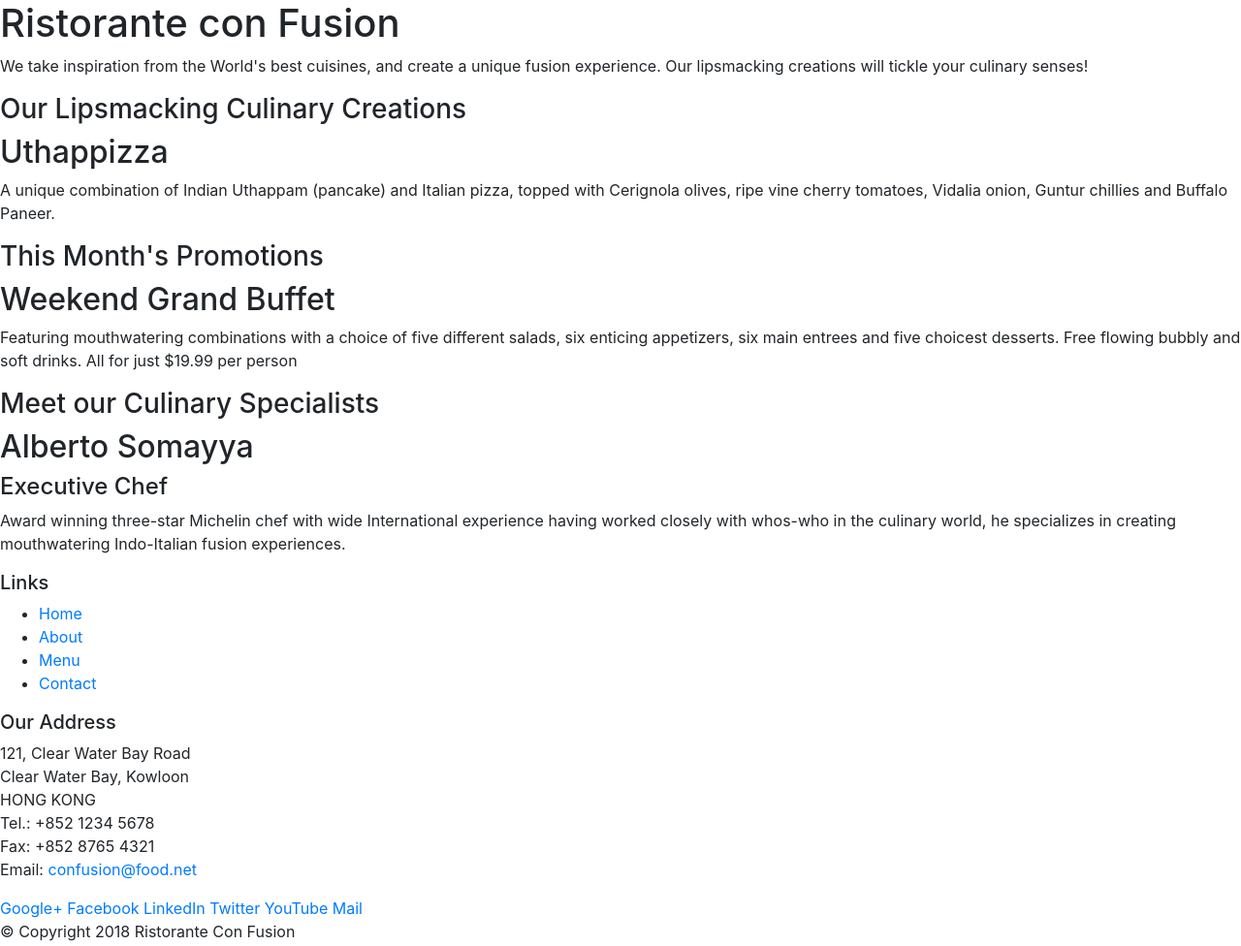
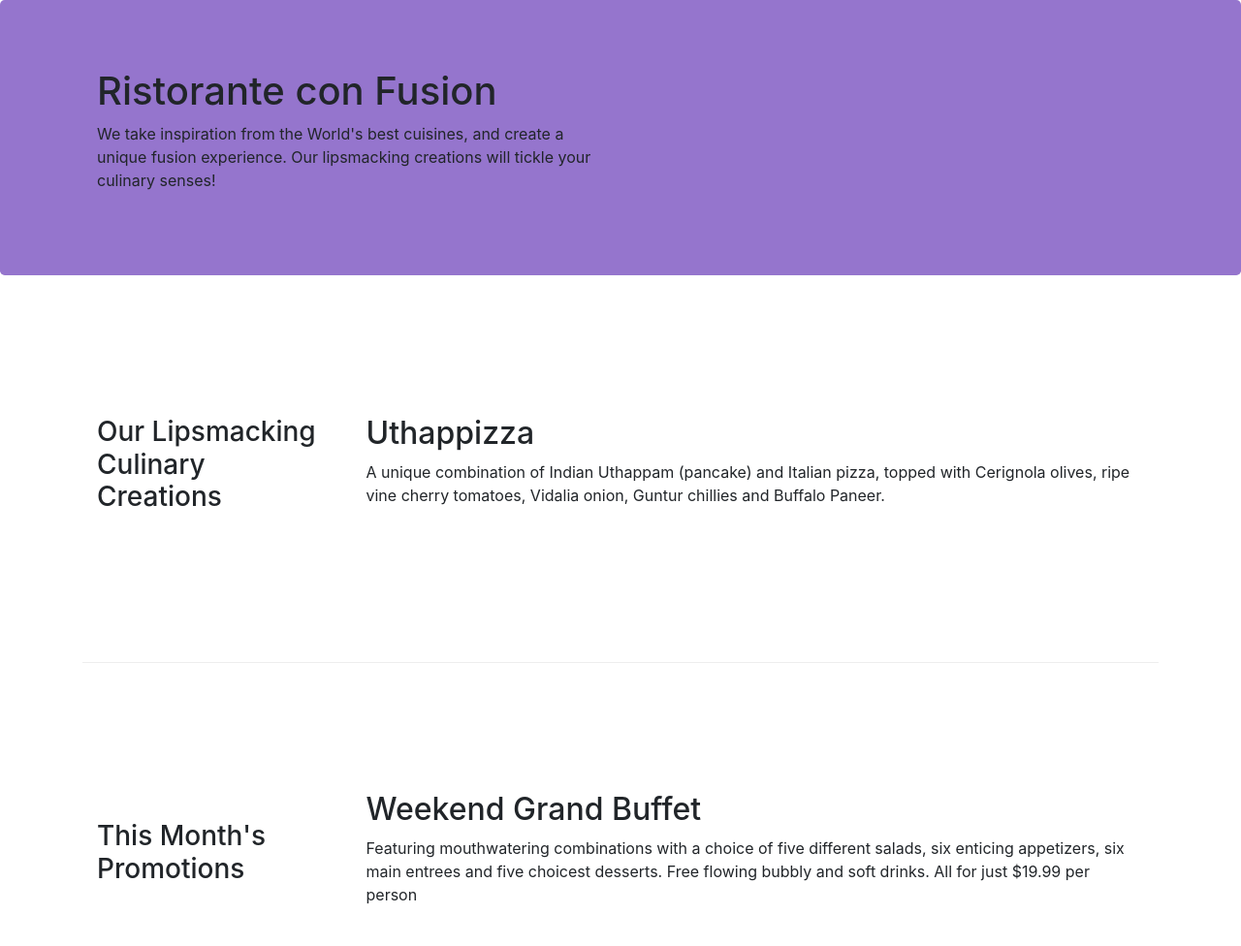
Before and after one commit to parthx9/Coursera, a website: page index.html in a window 1280 px wide. Shown: the top 976 px of the page at 97% size. Drawn offline with nearby package versions, Linux system fonts and the light colour scheme.

Commit message:
Completing Week-1

```diff
--- a/index.html
+++ b/index.html
@@ -9,51 +9,54 @@
 
     <!-- Bootstrap CSS -->
     <link rel="stylesheet" href="node_modules/bootstrap/dist/css/bootstrap.min.css">
+
+    <!-- Custom CSS -->
+    <link rel="stylesheet" type="text/css" href="style/styles.css">
     <title>Ristorante Con Fusion</title>
 </head>
 
 <body>
 
-    <header>
-        <div>
-            <div>
-                <div>
+    <header class="jumbotron">
+        <div class="container">
+            <div class="row row-header align-items-center">
+                <div class="col-12 col-sm-6">
                     <h1>Ristorante con Fusion</h1>
                     <p>We take inspiration from the World's best cuisines, and create a unique fusion experience. Our lipsmacking creations will tickle your culinary senses!</p>
                 </div>
-                <div>
+                <div class="col-12 col-sm">
                 </div>
             </div>
         </div>
     </header>
 
-    <div>
-        <div>
-            <div>
+    <div class="container">
+        <div class="row row-content align-items-center">
+            <div class="col-12 col-sm-4 col-md-3">
                 <h3>Our Lipsmacking Culinary Creations</h3>
             </div>
-            <div>
+            <div class="col-12 col-sm col-md">
                 <h2>Uthappizza</h2>
                 <p>A unique combination of Indian Uthappam (pancake) and Italian pizza, topped with Cerignola olives, ripe vine cherry tomatoes, Vidalia onion, Guntur chillies and Buffalo Paneer.</p>
             </div>
         </div>
 
 
-        <div>
-            <div>
+        <div class="row row-content align-items-center">
+            <div class="col-12 col-sm-4 col-md-3">
                 <h3>This Month's Promotions</h3>
             </div>
-            <div>
+            <div class="col-12 col-sm col-md">
                 <h2>Weekend Grand Buffet</h2>
                 <p>Featuring mouthwatering combinations with a choice of five different salads, six enticing appetizers, six main entrees and five choicest desserts. Free flowing bubbly and soft drinks. All for just $19.99 per person </p>
             </div>
         </div>
 
-        <div>
-            <div>
+        <div class="row row-content align-items-center">
+            <div class="col-12 col-sm-4 col-md-3">
                 <h3>Meet our Culinary Specialists</h3>
             </div>
-            <div>
+            <div class="col-12 col-sm col-md">
                 <h2>Alberto Somayya</h2>
                 <h4>Executive Chef</h4>
                 <p>Award winning three-star Michelin chef with wide International experience having worked closely with whos-who in the culinary world, he specializes in creating mouthwatering Indo-Italian fusion experiences. </p>
@@ -61,19 +64,19 @@
         </div>
     </div>
 
-    <footer>
-        <div>
-            <div>
-                <div>
+    <footer class="footer">
+        <div class="container">
+            <div class="row align-items-center">
+                <div class="col-5 offset-1 col-sm-2">
                     <h5>Links</h5>
-                    <ul>
+                    <ul class="list-unstyled">
                         <li><a href="#">Home</a></li>
                         <li><a href="#">About</a></li>
                         <li><a href="#">Menu</a></li>
                         <li><a href="#">Contact</a></li>
                     </ul>
                 </div>
-                <div>
+                <div class="col-7 col-sm-4">
                     <h5>Our Address</h5>
                     <address>
 		              121, Clear Water Bay Road<br>
@@ -84,8 +87,8 @@
 		              Email: <a href="mailto:confusion@food.net">confusion@food.net</a>
 		           </address>
                 </div>
-                <div>
-                    <div>
+                <div class="col-12 col-sm-4">
+                    <div class="text-center">
                         <a href="http://google.com/+">Google+</a>
                         <a href="http://www.facebook.com/profile.php?id=">Facebook</a>
                         <a href="http://www.linkedin.com/in/">LinkedIn</a>
@@ -95,8 +98,8 @@
                     </div>
                 </div>
            </div>
-           <div>
-                <div>
+           <div class="row justify-content-center">
+                <div class="col-auto">
                     <p>© Copyright 2018 Ristorante Con Fusion</p>
                 </div>
            </div>
--- /dev/null
+++ b/style/styles.css
@@ -0,0 +1,26 @@
+.row-header{
+	margin: 0px auto;
+	padding: 0px auto;
+}
+
+.row-content{
+	margin: 0px auto;
+	padding: 50px 0px 50px 0px;
+	border-bottom: 1px ridge;
+	min-height: 400px;
+}
+
+.footer{
+	background-color: gray;
+	padding: 20px 0px;
+}
+
+.jumbotron{
+	padding: 70px 30px 70px 30px;
+	margin: 0px auto;
+	background-color: #9575CD;
+}
+
+.address{
+	font-size: 80%;
+}
```
